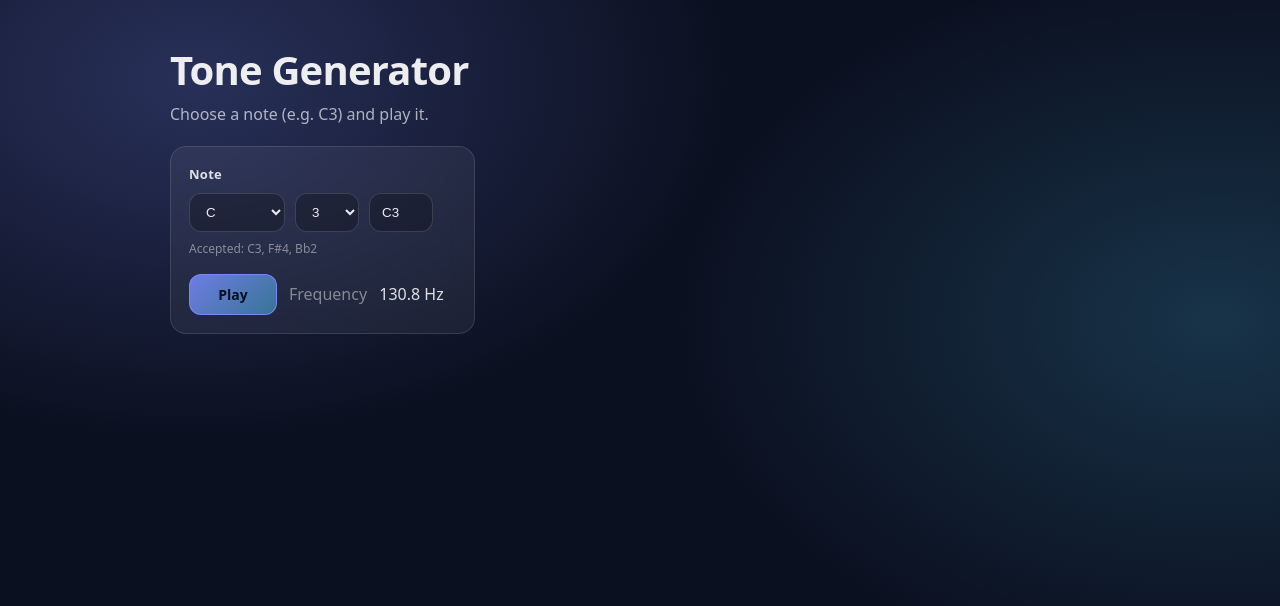
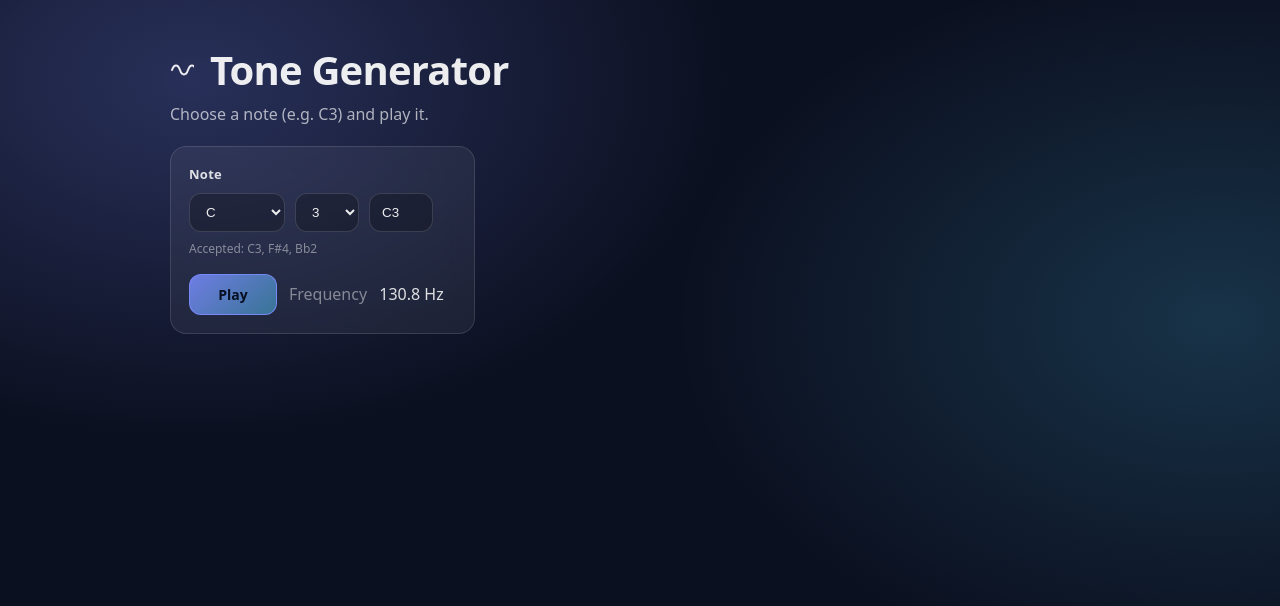
Before and after one commit to eschiebel/tone-generator, a website built with Vite: page index.html in a window 1280 px wide. Built offline with nearby package versions, Linux system fonts and the light colour scheme.

Commit message:
add an icon

```diff
--- a/index.html
+++ b/index.html
@@ -2,7 +2,7 @@
 <html lang="en">
   <head>
     <meta charset="UTF-8" />
-    <link rel="icon" type="image/svg+xml" href="/vite.svg" />
+    <link rel="icon" type="image/svg+xml" href="/sine.svg" />
     <meta name="viewport" content="width=device-width, initial-scale=1.0" />
     <title>Tone Generator</title>
   </head>
--- a/src/main.ts
+++ b/src/main.ts
@@ -21,8 +21,29 @@ const DEFAULT_OCTAVE = 3;
 app.innerHTML = `
   <main class="page">
     <header class="header">
-      <h1 class="title">Tone Generator</h1>
-      <p class="subtitle">Choose a note (e.g. C3) and play it.</p>
+      <div class="title">
+        <svg
+          width="24"
+          height="24"
+          viewBox="0 0 24 24"
+          xmlns="http://www.w3.org/2000/svg"
+          role="img"
+          aria-label="Sine wave icon"
+        >
+          <path
+            d="M2 12
+               C4 6, 8 6, 10 12
+               C12 18, 16 18, 18 12
+               C20 6, 24 6, 26 12"
+            fill="none"
+            stroke="currentColor"
+            stroke-width="2"
+            stroke-linecap="round"
+          />
+        </svg>
+        <h1 class="title">Tone Generator</h1>
+      </div>
+        <p class="subtitle">Choose a note (e.g. C3) and play it.</p>
     </header>
 
     <section class="panel" aria-label="Tone controls">
--- a/src/style.css
+++ b/src/style.css
@@ -65,6 +65,9 @@ body {
 }
 
 .title {
+	display: flex;
+	align-items: center;
+	gap: 1rem;
 	margin: 0;
 	font-size: 40px;
 	line-height: 1.1;
```
Also changed, not shown: public/sine.svg (added).
